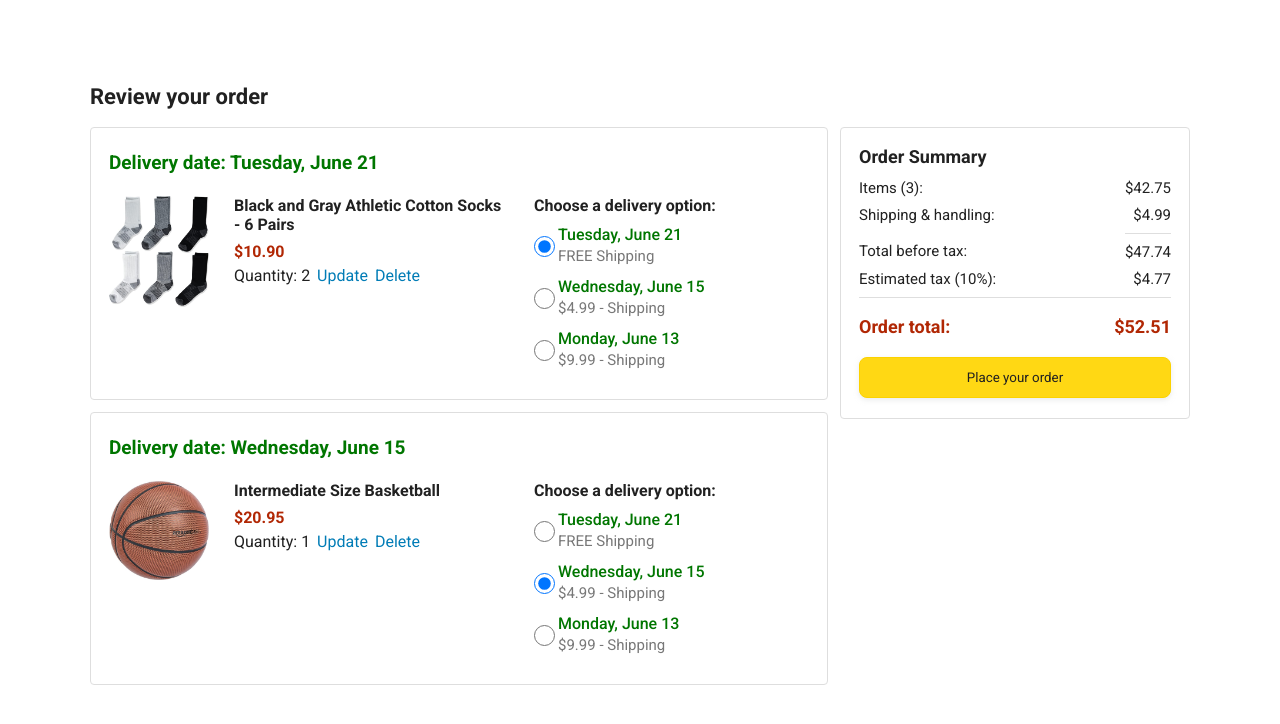
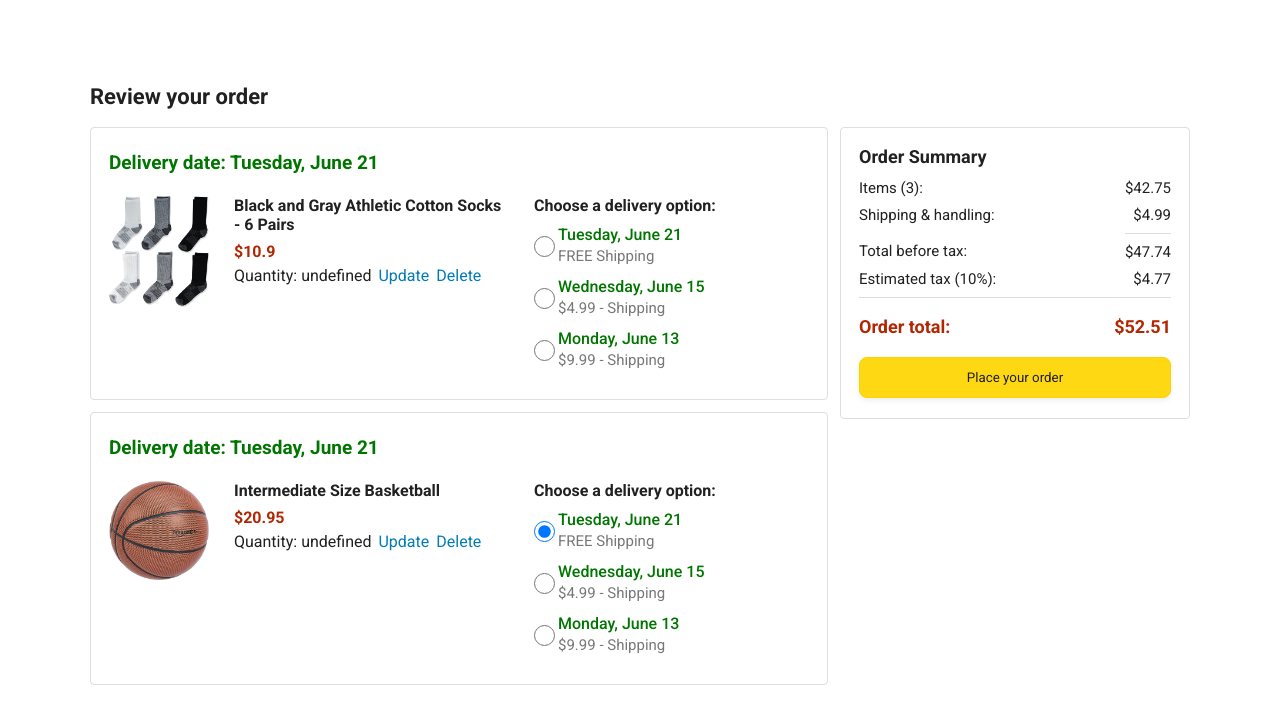
Before and after one commit to eligabsoriano/Amazon_Clone_JS, a plain HTML site: page checkout.html in a window 1280 px wide. Shown: the part 56-780 px from the top of the page. Drawn offline with Linux system fonts and the light colour scheme.

Commit message:
generate html for order summary

```diff
--- a/checkout.html
+++ b/checkout.html
@@ -43,156 +43,8 @@
       <div class="page-title">Review your order</div>
 
       <div class="checkout-grid">
-        <div class="order-summary">
-          <div class="cart-item-container">
-            <div class="delivery-date">
-              Delivery date: Tuesday, June 21
-            </div>
+        <div class="order-summary js-order-summary">
 
-            <div class="cart-item-details-grid">
-              <img class="product-image"
-                src="images/products/athletic-cotton-socks-6-pairs.jpg">
-
-              <div class="cart-item-details">
-                <div class="product-name">
-                  Black and Gray Athletic Cotton Socks - 6 Pairs
-                </div>
-                <div class="product-price">
-                  $10.90
-                </div>
-                <div class="product-quantity">
-                  <span>
-                    Quantity: <span class="quantity-label">2</span>
-                  </span>
-                  <span class="update-quantity-link link-primary">
-                    Update
-                  </span>
-                  <span class="delete-quantity-link link-primary">
-                    Delete
-                  </span>
-                </div>
-              </div>
-
-              <div class="delivery-options">
-                <div class="delivery-options-title">
-                  Choose a delivery option:
-                </div>
-                <div class="delivery-option">
-                  <input type="radio" checked
-                    class="delivery-option-input"
-                    name="delivery-option-1">
-                  <div>
-                    <div class="delivery-option-date">
-                      Tuesday, June 21
-                    </div>
-                    <div class="delivery-option-price">
-                      FREE Shipping
-                    </div>
-                  </div>
-                </div>
-                <div class="delivery-option">
-                  <input type="radio"
-                    class="delivery-option-input"
-                    name="delivery-option-1">
-                  <div>
-                    <div class="delivery-option-date">
-                      Wednesday, June 15
-                    </div>
-                    <div class="delivery-option-price">
-                      $4.99 - Shipping
-                    </div>
-                  </div>
-                </div>
-                <div class="delivery-option">
-                  <input type="radio"
-                    class="delivery-option-input"
-                    name="delivery-option-1">
-                  <div>
-                    <div class="delivery-option-date">
-                      Monday, June 13
-                    </div>
-                    <div class="delivery-option-price">
-                      $9.99 - Shipping
-                    </div>
-                  </div>
-                </div>
-              </div>
-            </div>
-          </div>
-
-          <div class="cart-item-container">
-            <div class="delivery-date">
-              Delivery date: Wednesday, June 15
-            </div>
-
-            <div class="cart-item-details-grid">
-              <img class="product-image"
-                src="images/products/intermediate-composite-basketball.jpg">
-
-              <div class="cart-item-details">
-                <div class="product-name">
-                  Intermediate Size Basketball
-                </div>
-                <div class="product-price">
-                  $20.95
-                </div>
-                <div class="product-quantity">
-                  <span>
-                    Quantity: <span class="quantity-label">1</span>
-                  </span>
-                  <span class="update-quantity-link link-primary">
-                    Update
-                  </span>
-                  <span class="delete-quantity-link link-primary">
-                    Delete
-                  </span>
-                </div>
-              </div>
-
-              <div class="delivery-options">
-                <div class="delivery-options-title">
-                  Choose a delivery option:
-                </div>
-
-                <div class="delivery-option">
-                  <input type="radio" class="delivery-option-input"
-                    name="delivery-option-2">
-                  <div>
-                    <div class="delivery-option-date">
-                      Tuesday, June 21
-                    </div>
-                    <div class="delivery-option-price">
-                      FREE Shipping
-                    </div>
-                  </div>
-                </div>
-                <div class="delivery-option">
-                  <input type="radio" checked class="delivery-option-input"
-                    name="delivery-option-2">
-                  <div>
-                    <div class="delivery-option-date">
-                      Wednesday, June 15
-                    </div>
-                    <div class="delivery-option-price">
-                      $4.99 - Shipping
-                    </div>
-                  </div>
-                </div>
-                <div class="delivery-option">
-                  <input type="radio" class="delivery-option-input"
-                    name="delivery-option-2">
-                  <div>
-                    <div class="delivery-option-date">
-                      Monday, June 13
-                    </div>
-                    <div class="delivery-option-price">
-                      $9.99 - Shipping
-                    </div>
-                  </div>
-                </div>
-              </div>
-            </div>
-          </div>
         </div>
 
         <div class="payment-summary">
@@ -231,5 +83,7 @@
         </div>
       </div>
     </div>
+
+    <script type="module" src="scripts/checkout.js"></script>
   </body>
 </html>
--- a/data/cart.js
+++ b/data/cart.js
@@ -1,10 +1,16 @@
-export const cart = [];
+export const cart = [{
+    productId: 'e43638ce-6aa0-4b85-b27f-e1d07eb678c6',
+    quantity: 2
+}, {
+    productId: '15b6fc6f-327a-4ec4-896f-486349e85a3d',
+    quantity: 1
+}];
 
 export function addToCart(productId){
     let matchingItem;
 
     cart.forEach((cartItem) => {
-        if (productId === item.productId) {
+        if (productId === cartItem.productId) {
             matchingItem = cartItem;
         }
     });
--- a/scripts/amazon.js
+++ b/scripts/amazon.js
@@ -1,5 +1,6 @@
 import {cart} from '../data/cart.js';
 import { products } from '../data/products.js';
+import { addToCart } from '../data/cart.js';
 
 let productsHTML = '';
 
--- /dev/null
+++ b/scripts/checkout.js
@@ -0,0 +1,96 @@
+import { cart } from "../data/cart.js";
+import { products } from "../data/products.js";
+
+let cartSummaryHTML = '';
+
+cart.forEach((cartItem) => {
+    const productId = cartItem.productId;
+
+    let matchingProduct;
+
+    products.forEach((product) => {
+        if (product.id === productId) {
+            matchingProduct = product;
+        }
+    });
+
+    cartSummaryHTML += `
+            <div class="cart-item-container">
+    <div class="delivery-date">
+        Delivery date: Tuesday, June 21
+    </div>
+
+    <div class="cart-item-details-grid">
+        <img class="product-image"
+        src="${matchingProduct.image}">
+
+        <div class="cart-item-details">
+        <div class="product-name">
+            ${matchingProduct.name}
+        </div>
+        <div class="product-price">
+            $${matchingProduct.priceCents / 100}
+        </div>
+        <div class="product-quantity">
+            <span>
+            Quantity: <span class="quantity-label">${cart.quantity}</span>
+            </span>
+            <span class="update-quantity-link link-primary">
+            Update
+            </span>
+            <span class="delete-quantity-link link-primary">
+            Delete
+            </span>
+        </div>
+        </div>
+
+        <div class="delivery-options">
+        <div class="delivery-options-title">
+            Choose a delivery option:
+        </div>
+        <div class="delivery-option">
+            <input type="radio" checked
+            class="delivery-option-input"
+            name="delivery-option-1">
+            <div>
+            <div class="delivery-option-date">
+                Tuesday, June 21
+            </div>
+            <div class="delivery-option-price">
+                FREE Shipping
+            </div>
+            </div>
+        </div>
+        <div class="delivery-option">
+            <input type="radio"
+            class="delivery-option-input"
+            name="delivery-option-1">
+            <div>
+            <div class="delivery-option-date">
+                Wednesday, June 15
+            </div>
+            <div class="delivery-option-price">
+                $4.99 - Shipping
+            </div>
+            </div>
+        </div>
+        <div class="delivery-option">
+            <input type="radio"
+            class="delivery-option-input"
+            name="delivery-option-1">
+            <div>
+            <div class="delivery-option-date">
+                Monday, June 13
+            </div>
+            <div class="delivery-option-price">
+                $9.99 - Shipping
+            </div>
+            </div>
+        </div>
+        </div>
+    </div>
+    </div>
+    `;
+
+    document.querySelector('.js-order-summary').innerHTML = cartSummaryHTML;
+});
```
